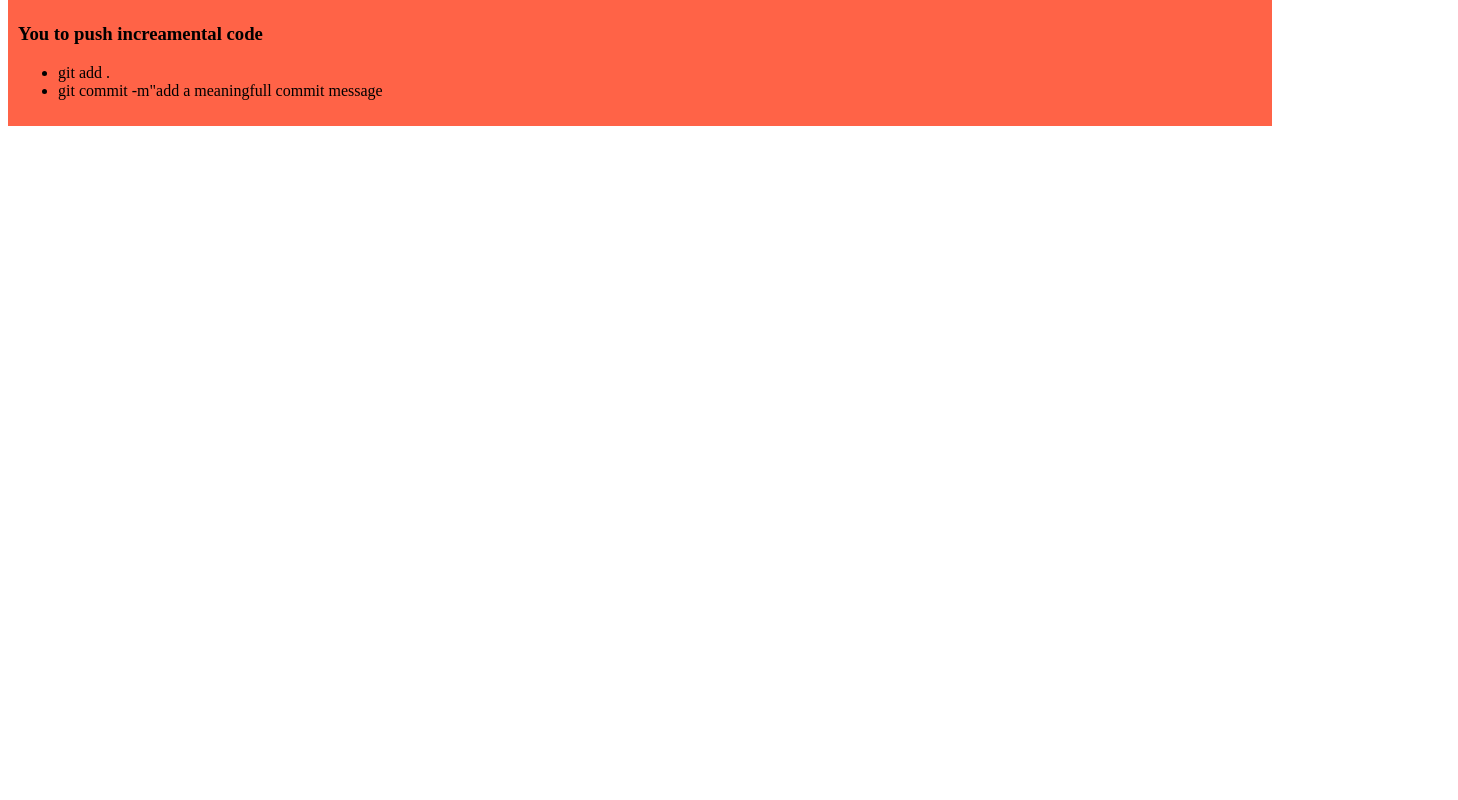
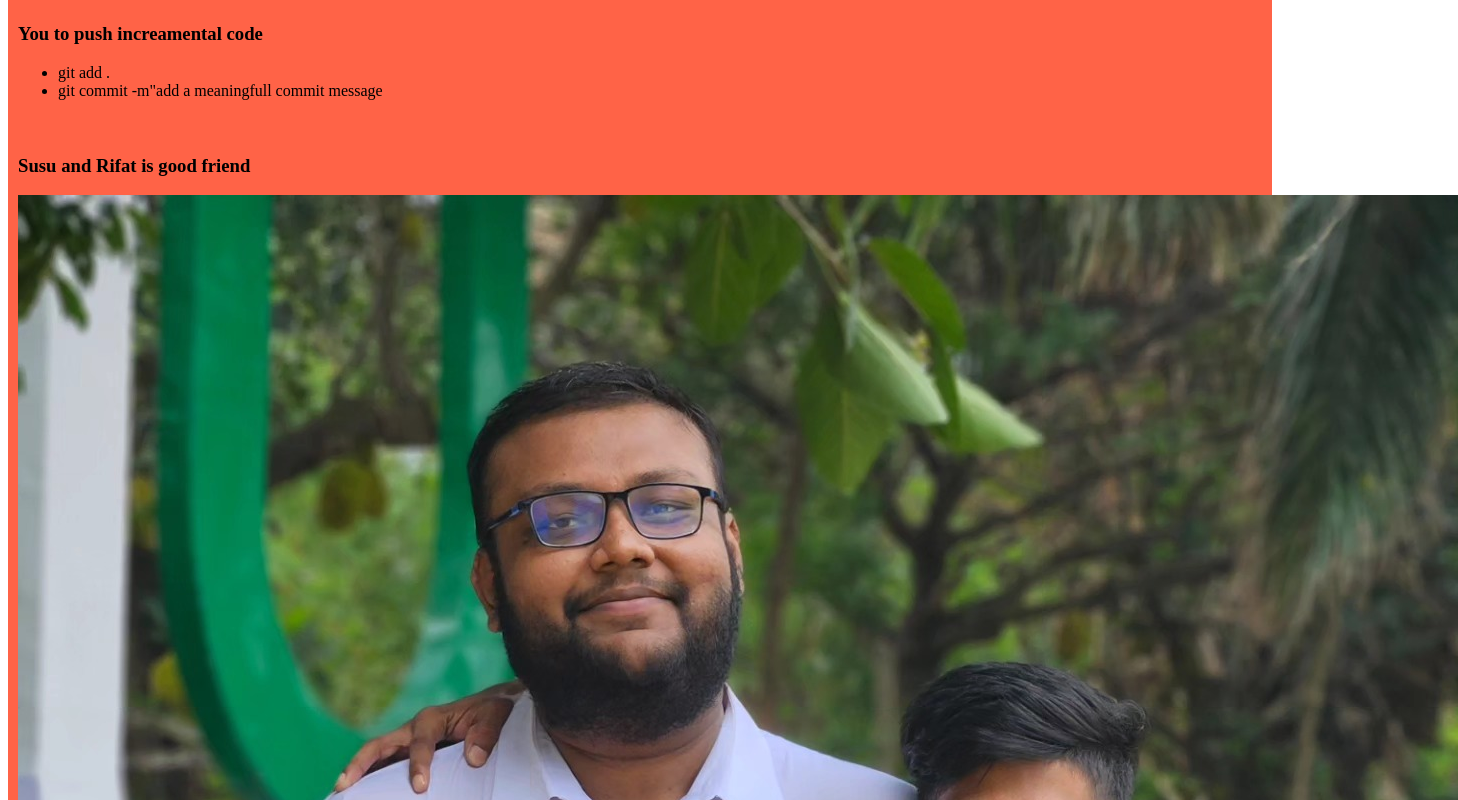
Before and after one commit to majidul-007/my-simple-website, a plain HTML site: page index.html in a window 1280 px wide. Shown: the part 440-1240 px from the top of the page, 1458 px wide, since content can reach past the window. Before the commit the page ends 800 px from the top, so only its background shows below. Drawn offline with Linux system fonts and the light colour scheme.

Commit message:
added Susu and Rifat is good friend

```diff
--- a/index.html
+++ b/index.html
@@ -29,5 +29,10 @@
             <li>git commit -m"add a meaningfull commit message</li>
         </ul>
     </div>
+    <div>
+        <h3>Susu and Rifat is good friend</h3>
+        <img src="images/441197899_408566275389925_1008090303057548263_n.jpg" alt="">
+
+    </div>
 </body>
 </html>
```
Also changed, not shown: images/441197899_408566275389925_1008090303057548263_n.jpg (added).
